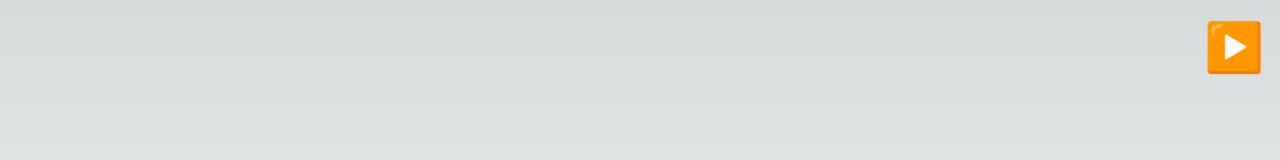
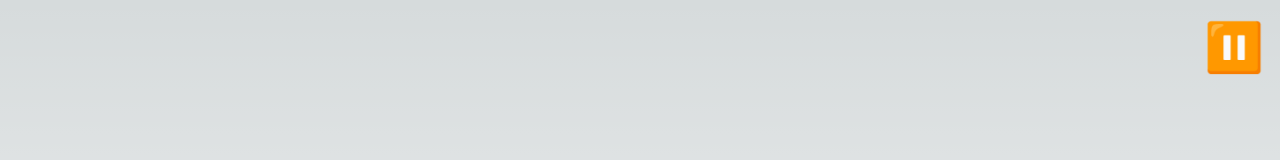
Before and after one commit to mAngelo-dev/july5th, a Next.js app: page / in a window 1280 px wide. Shown: the top 160 px of the page. Built offline with nearby package versions, Linux system fonts and the light colour scheme.

Commit message:
isPlaying fix

```diff
--- a/app/page.tsx
+++ b/app/page.tsx
@@ -7,7 +7,7 @@ import { differenceInDays, differenceInHours, differenceInMinutes, differenceInM
 export default function App() {
     const [timeLeft, setTimeLeft] = useState({ months: 0, days: 0, hours: 0, minutes: 0, seconds: 0, });
     const [isLoaded, setIsLoaded] = useState(false);
-    const [isPlaying, setIsPlaying] = useState(false);
+    const [isPlaying, setIsPlaying] = useState(true);
 
     useEffect(() => {
         function calculateTimeLeft() {
```
